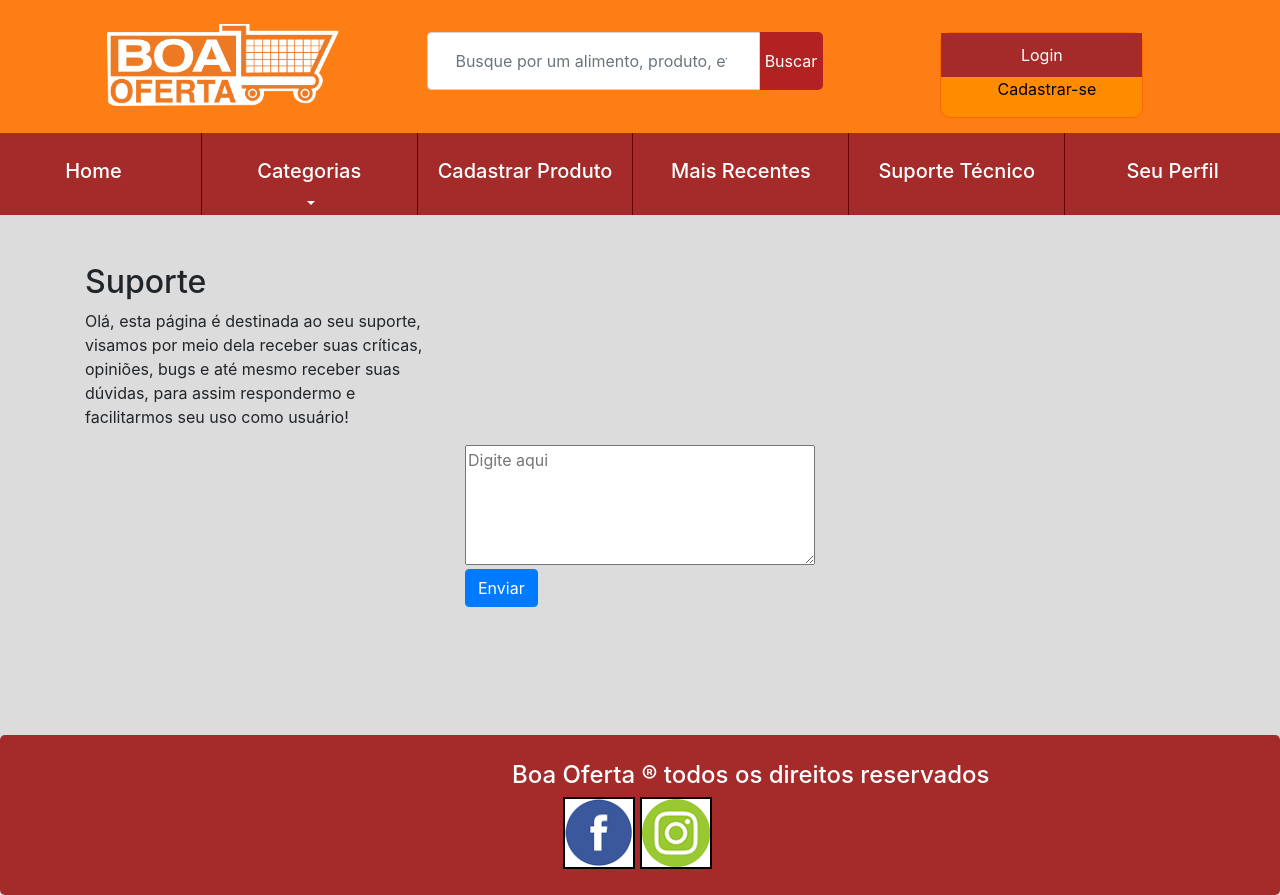
After one commit to brenonpaul/boa_oferta, a PHP site: page /suporte.php in a window 1280 px wide. The commit adds this page. Run offline with PHP 8.4, Linux system fonts and the light colour scheme.

Commit message:
criacao da tela de suporte, planejamento da tela de perfil do usuário, entre outras funcionalidades. Trabalho realizado por Brenon e Gilberto

```diff
--- a/cabecalho.php
+++ b/cabecalho.php
@@ -59,8 +59,8 @@
             </div>
             <a href="cadastrarProduto.php" class="col-2" id="itemMenu"><h5>Cadastrar Produto</h5></a>
             <a href="maisRecentes.php" class="col-2" id="itemMenu"><h5>Mais Recentes</h5></a>
-            <a href="suporteTecnico.php" class="col-2" id="itemMenu"><h5>Suporte Técnico</h5></a>
-            <a href="configDeConta" class="col-2" id="itemMenu"><h5>Seu Perfil</h5></a>
+            <a href="suporte.php" class="col-2" id="itemMenu"><h5>Suporte Técnico</h5></a>
+            <a href="seuPerfil.php" class="col-2" id="itemMenu"><h5>Seu Perfil</h5></a>
         </div>
     </nav>
 </head>
--- a/css/estilo.css
+++ b/css/estilo.css
@@ -15,7 +15,7 @@
 }
 /* Set a style for all buttons */
 #botaoLogin {
-  background-color: #59955C;
+  background-color: #a52a2a;
   color: white;
   padding: 5%;
   border: none;
@@ -124,6 +124,11 @@
     width: 10%;
 }
 
+#textSuporte{
+  width: 100%;
+  height: 200%;
+}
+
 .imgrdp {
     border: 2px solid black;
 }
@@ -134,7 +139,6 @@
     margin-top: 10%;
     padding-bottom: 2%;
     padding-top: 2%;
-    border: 2px solid black;
     border-radius: 5px;
     background-color: #a52a2a;
     color: white;
@@ -159,13 +163,6 @@
   display: block;
 }
 
-
-
-
-
-
-
-
 #inputsLogin{
   margin-top: 0.005%;
   border-radius: 5px;
@@ -179,10 +176,6 @@
   border-radius: 10px;
   padding: 2%;
 }
-
-
-
-
 
 .containerLogin {
   padding: 7%;
--- /dev/null
+++ b/suporte.php
@@ -0,0 +1,27 @@
+<?php
+require_once("cabecalho.php");
+?>
+
+<div class="container">
+	<div class="col-4 mt-5 row">
+		<h2>Suporte</h2>
+		<br>
+		<p>Olá, esta página é destinada ao seu suporte, visamos por meio dela receber suas críticas, opiniões, bugs e até mesmo receber suas dúvidas, para assim respondermo e facilitarmos seu uso como usuário!</p>
+	</div>
+	<div class="row">
+		<div class="col-4"></div>
+		<div class="col-4">
+			<textarea id="textSuporte" placeholder="Digite aqui"></textarea>
+		</div>
+	</div>
+	<div class="row mt-5">
+		<div class="col-4"></div>
+		<div class="col-4 mt-3">
+			<button type="submit" class="btn btn-primary">Enviar</button>
+		</div>
+	</div>
+</div>
+
+<?php
+require_once("rodape.php");
+?>
```
Also changed, not shown: seuPerfil.php (added, +7 -0 lines).
